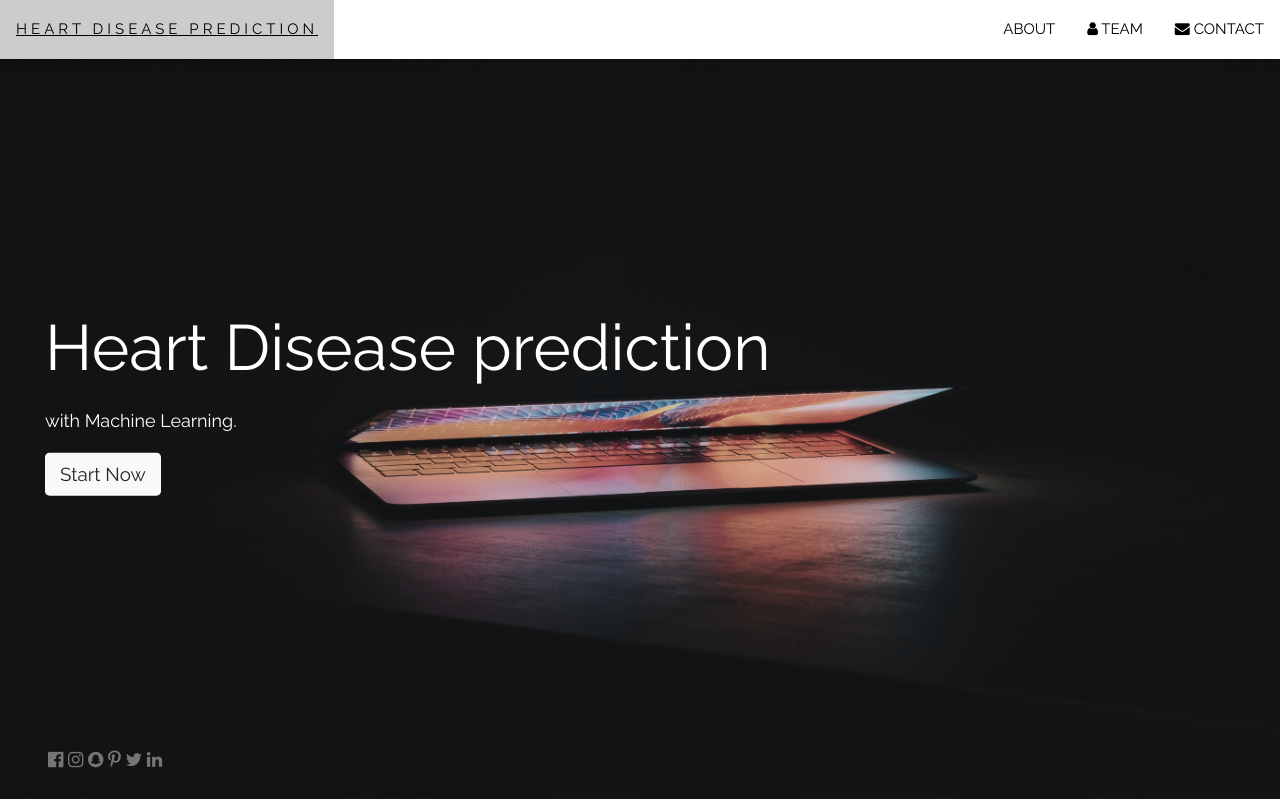
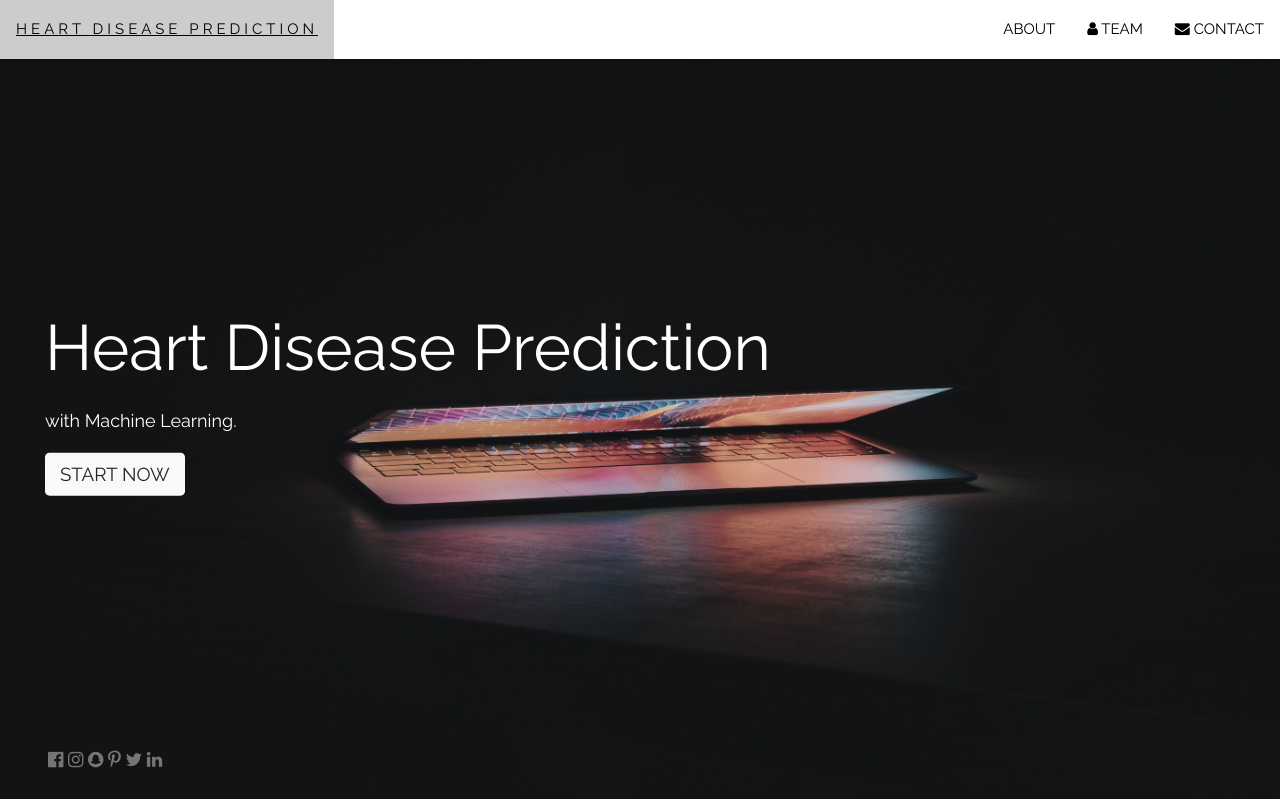
Before and after one commit to jeromejad/heart-disease, a Flask app: page / in a window 1280 px wide. Shown: the top 799 px of the page. Run offline with Flask 2, Linux system fonts and the light colour scheme; some libraries are stand-ins or nearby versions.

Commit message:
Update welcome.html

```diff
--- a/templates/welcome.html
+++ b/templates/welcome.html
@@ -58,10 +58,10 @@ body, html {
 <!-- Header with full-height image -->
 <header class="bgimg-1 w3-display-container w3-grayscale-min"  id="home">
   <div class="w3-display-left w3-text-white pl-lg-5 pl-sm-1" style=" width:100%;" >
-    <span class="w3-jumbo w3-hide-small ">Heart Disease prediction</span><br>
+    <span class="w3-jumbo w3-hide-small ">Heart Disease Prediction</span><br>
     <span class="w3-large ">  with Machine Learning.</span>
     <div class="pt-3">
-    <p><a href="/home" class="btn-light w3-button btn-lg">Start Now</a></p></div>
+    <p><a href="/home" class="btn-light w3-button btn-lg"> START NOW </a></p></div>
   </div>
   <div class="w3-display-bottomleft w3-text-grey w3-large" style="padding:24px 48px">
     <i class="fa fa-facebook-official w3-hover-opacity"></i>
```
